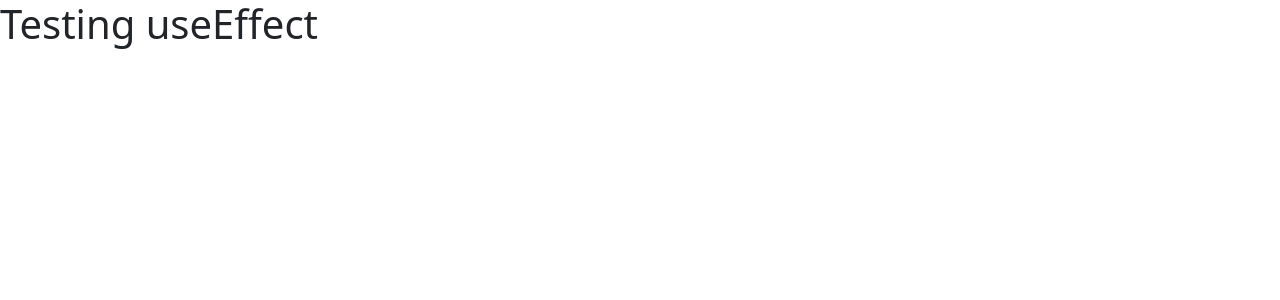
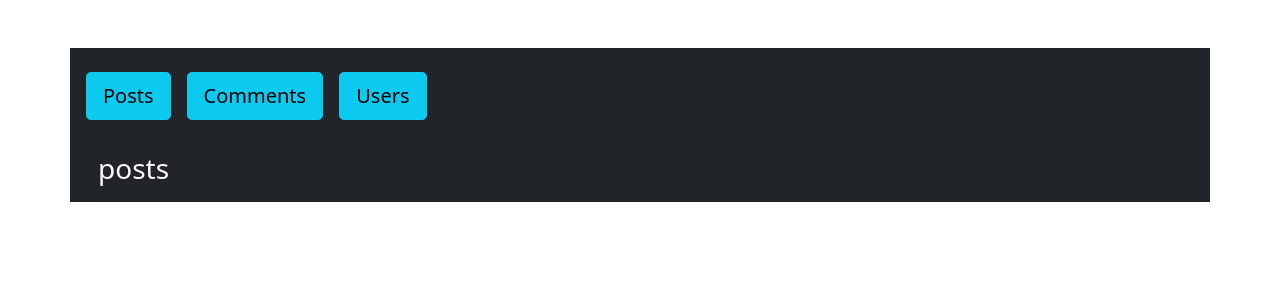
Before and after one commit to fitsumcs/ReactHooks, a React (Create React App) app in the folder use_effect/: page / in a window 1280 px wide. Shown: the top 300 px of the page. Built offline with nearby package versions, Linux system fonts and the light colour scheme.

Commit message:
adding states on the buttons

```diff
--- a/use_effect/src/App.js
+++ b/use_effect/src/App.js
@@ -1,11 +1,21 @@
 
+import {useState} from 'react';
 function App() {
+  const [resType , setResType] = useState("posts")
   return (
-    <div className="App">
+    <div className="container mt-5">
 
-      <h1>Testing useEffect</h1>
-
+    <div className="row bg-dark">
+     <div className="col-12 mt-2 p-2 ">
+     <button className="btn btn-lg btn-info m-2" onClick={()=>{setResType("posts")}}>Posts</button>
+     <button className="btn btn-lg btn-info m-2" onClick={()=>{setResType("comments")}}>Comments</button>
+     <button className="btn btn-lg btn-info m-2" onClick={()=>{setResType("users")}}>Users</button>
+     </div>
+     <div className="col-4">
+     <h3 className="text-light m-3">{resType}</h3>
+     </div>
     </div>
+  </div>
   );
 }
 
```
